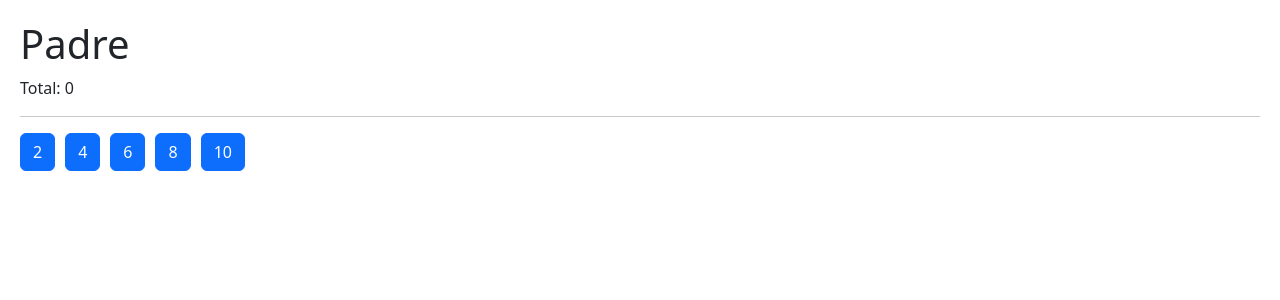
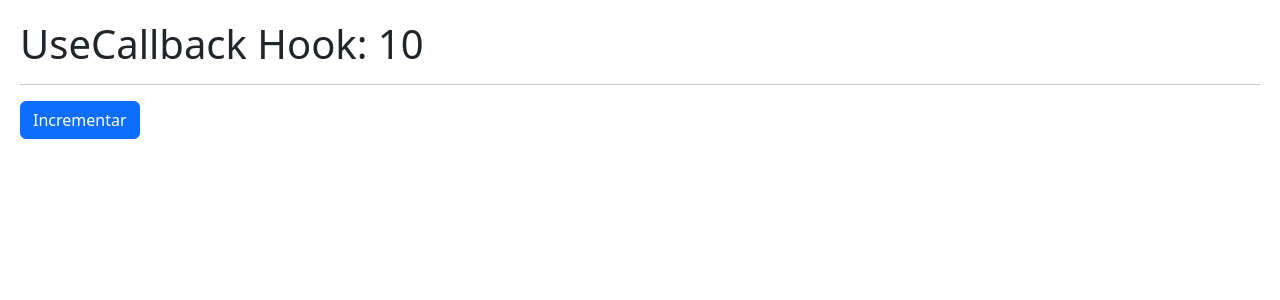
Before and after one commit to SebastianGit110/Curso-Udemy-React, a React (Vite) app in the folder 05-hook-app/: page / in a window 1280 px wide. Shown: the top 300 px of the page. Built offline with nearby package versions, Linux system fonts and the light colour scheme.

Commit message:
Correccion comentarios en useCallback

```diff
--- a/05-hook-app/src/06-memos/CallbackHook.jsx
+++ b/05-hook-app/src/06-memos/CallbackHook.jsx
@@ -16,9 +16,9 @@ export const CallbackHook = () => {
   // Funcion en un mismo espacio de memoria
   const incrementFatherCallback = useCallback((value) => {
     // Aqui yo puedo recibir los parametros porque esta seria la funcion que memorizo
-    // setCounter(counter + 1); // Si lo hago de este modo como esto es lo que se memoriza siempre va a tener el mismo valor porque esta memorizando tambien el counter, aqui es donde el uso del callback en setCounter es util porque ahi no se hace referencia al counter directamente
+    // setCounter(counter + 1); // Si lo hago de este modo como esto es lo que se memoriza siempre va a tener el mismo valor porque esta memorizando la funcion con el valor del counter que tenga en el momento, aqui es donde el uso del callback en setCounter es util porque ahi no se hace referencia al counter directamente
     setCounter((count) => count + value);
-  }, []); // Si aqui usando el setCounter de la forma setCounter(counter + 1); y pongo como deps "counter" seguiria ejecutandose siempre el <ShowIncremet /> porque cada que cambia el counter vuelve a memorizar el counter con un valor diferente y es una funcion diferente
+  }, []); // Si pongo como deps "counter" seguiria ejecutandose siempre el <ShowIncremet /> porque cada que cambia el counter vuelve a memorizar la funcion en un espacio de memoria diferente
 
   // Usamos esta funcion en lugar de la del useCounter porque vamos a hacer uso del setCounter con el callback adentro en el hook useCallback arriba
   const incrementFather = () => {
--- a/05-hook-app/src/main.jsx
+++ b/05-hook-app/src/main.jsx
@@ -11,7 +11,7 @@ import "./index.css";
 // import { Layout } from "./05-useLayouEffect/Layout.jsx";
 // import { Memorize } from "./06-memos/Memorize.jsx";
 // import { MemoHook } from "./06-memos/MemoHook";
-// import { CallbackHook } from "./06-memos/CallbackHook";
+import { CallbackHook } from "./06-memos/CallbackHook";
 import { Padre } from "./07-tarea-memo/Padre";
 
 ReactDOM.createRoot(document.getElementById("root")).render(
@@ -28,7 +28,8 @@ ReactDOM.createRoot(document.getElementById("root")).render(
     <Layout />
     <Memorize />
     <MemoHook />
-    <CallbackHook /> */}
-    <Padre />
+
+    <Padre /> */}
+    <CallbackHook />
   </>
 );
```
